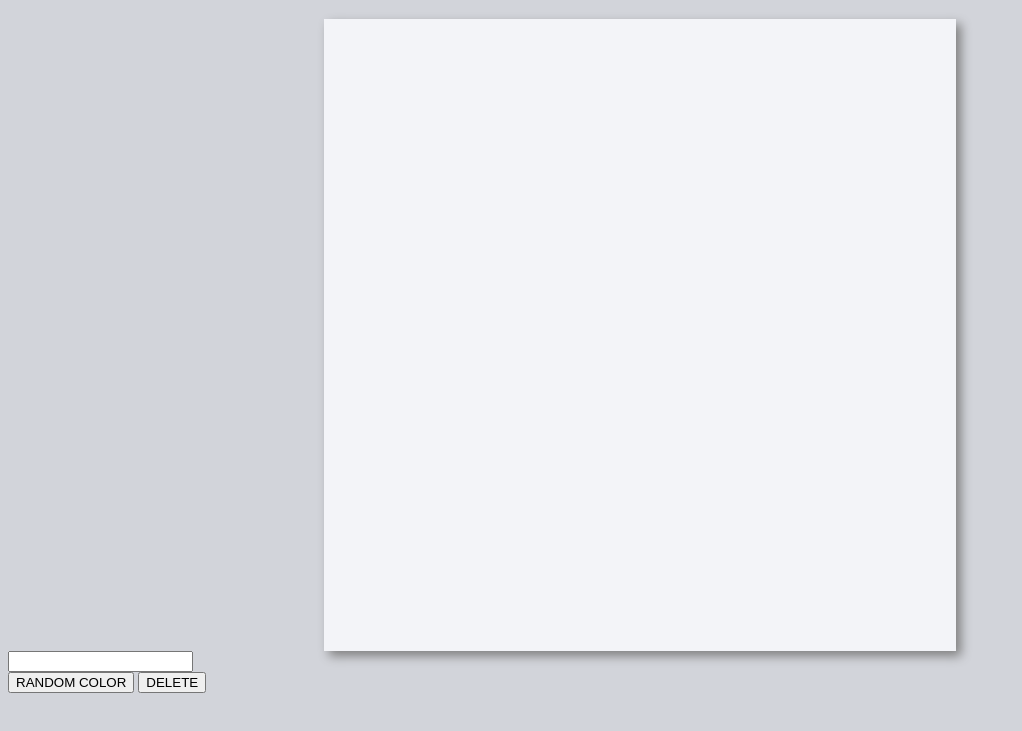
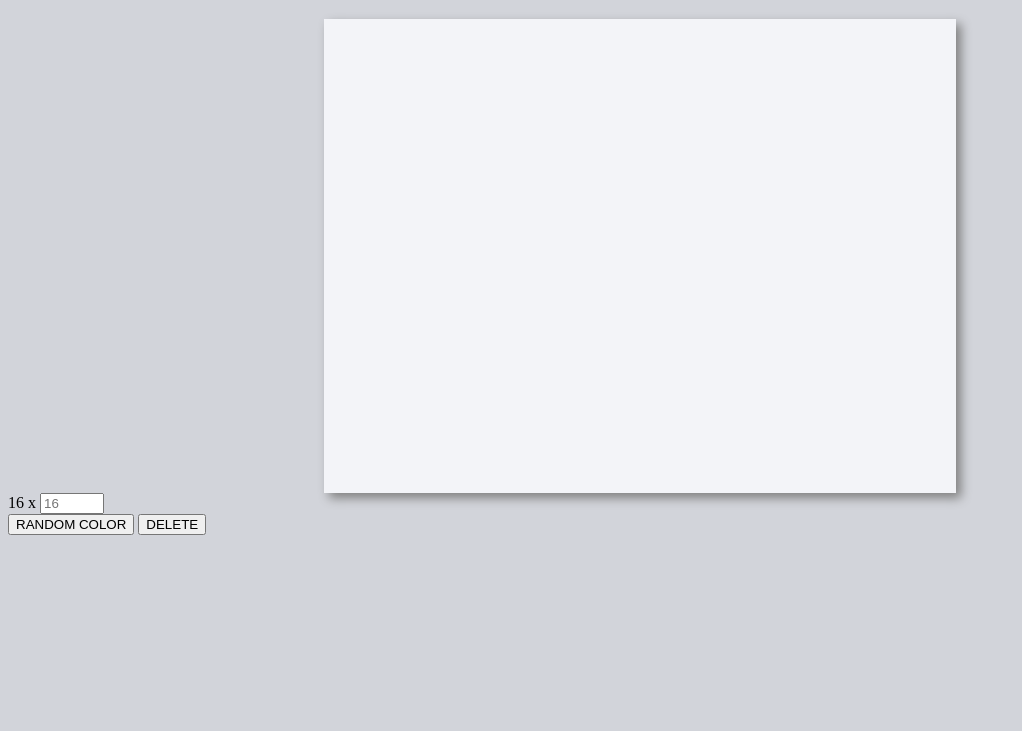
Before and after one commit to lucas-leiva/Etch-a-Sketch, a plain HTML site: page index.html in a window 1280 px wide. Shown: the part 61-792 px from the top of the page, without its empty margins (0-1022 px from the left). Drawn offline with Linux system fonts and the light colour scheme.

Commit message:
Fixing things

```diff
--- a/index.html
+++ b/index.html
@@ -10,7 +10,8 @@
     <h1 class="title">Etch-a-Sketch</h1>
     <div class="divContainer" id="divContainer"></div>
     <div>
-        <input type="number" name="" id="input"  max="100">
+        <label id="label" for="input"></label>
+        <input type="number" name="" id="input" min="1"  max="100" placeholder="16">
     </div>
     <button id="toggleRandom">RANDOM COLOR</button>
     <button onclick="cleanSquare()">DELETE</button>
--- a/javascript.js
+++ b/javascript.js
@@ -7,12 +7,16 @@ function addElement() {
     const inputNumber = document.getElementById("input");
     let valueUser = inputNumber.value.trim(); // Obtener el valor actual del input
     let size = valueUser ? valueUser * valueUser : 256;
+    let label = document.getElementById("label");
+    label.innerHTML = valueUser ? valueUser + " x " : "16 x";
 
     const divContainer = document.getElementById("divContainer");
 
     // Limpiar el contenedor antes de agregar nuevos elementos
     cleanSquare();
 
+    if(size !=0){
+        deleteSquare();
         for (let i = 0; i < size; i++) {
             const newDiv = document.createElement("div");
             newDiv.classList.add("square");
@@ -26,6 +30,7 @@ function addElement() {
 
             divContainer.appendChild(newDiv);
             color(newDiv);
+        }
     }
 }
 
@@ -64,9 +69,17 @@ function getRandomColor() {
     return `rgb(${r}, ${g}, ${b})`;
 }
 
+function cleanSquare() {
+    const divContainer = document.getElementsByClassName("square");
 
+    if(divContainer){
+        for(let i = 0; i<divContainer.length; i++){
+           divContainer[i].style.backgroundColor = "white";
+        }
+    }
+}
 
-function cleanSquare() {
+function deleteSquare(){
     const divContainer = document.getElementById("divContainer");
     while (divContainer.firstChild) {
         divContainer.removeChild(divContainer.firstChild);
--- a/style.css
+++ b/style.css
@@ -10,11 +10,10 @@ body{
     display: flex;
     flex-wrap: wrap;
     gap: 0px;
-    width: 50%; /* Se adapta al contenedor */
-    aspect-ratio: 1 / 1; /* Mantiene la proporción cuadrada */
+    width: 50%;
+    aspect-ratio: 4 / 3;
     margin-left: auto;
     margin-right: auto;
-    /* box-sizing: border-box; */
     background-color: #f3f4f8;
     box-shadow: 5px 5px 10px gray;
 }
```
Lines whose indentation alone changed are shown as unchanged.
